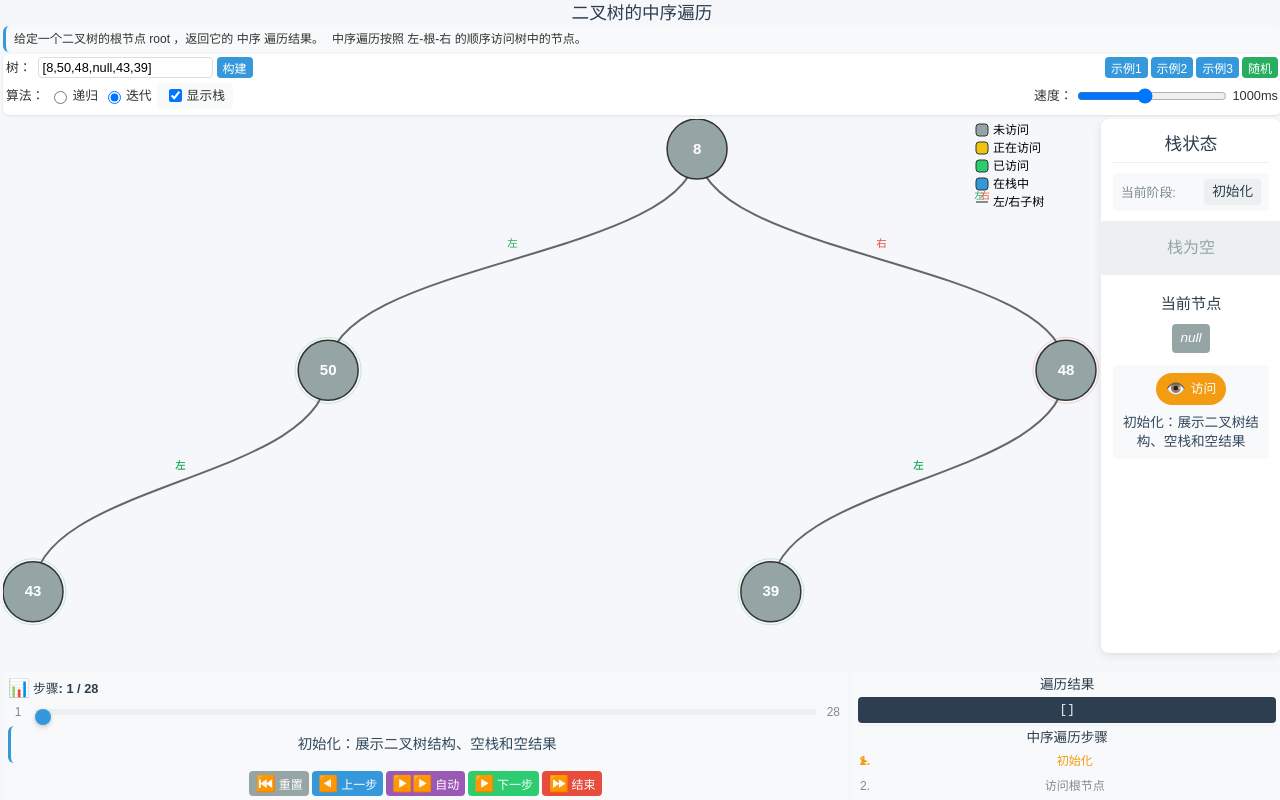
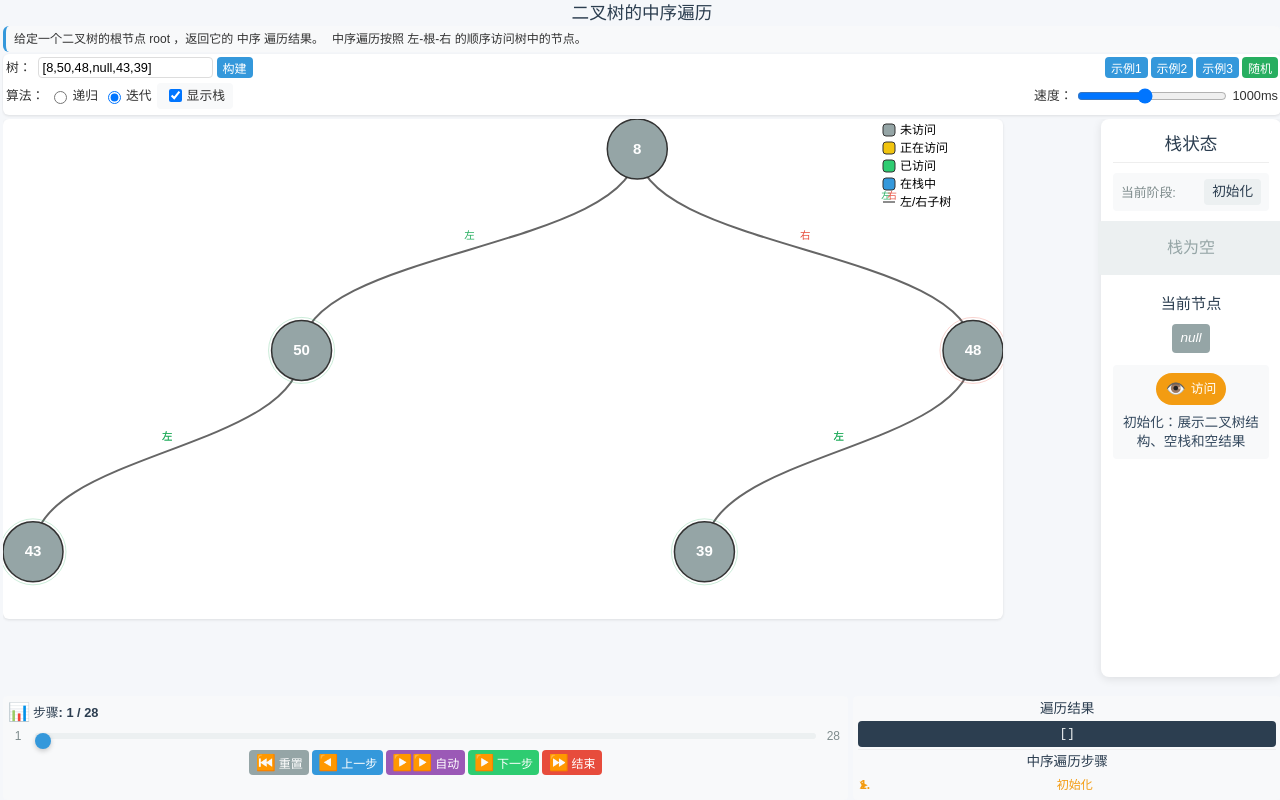
Before and after one commit to fuck-algorithm/leetcode-94-binary-tree-inorder-traversal, a React (Vite) app: page / in a window 1280 px wide. Built offline with nearby package versions, Linux system fonts and the light colour scheme.

Commit message:
界面优化：移除重复的操作说明信息，扩大树绘制区域的空间

```diff
--- a/src/components/BinaryTreeInorderTraversal.css
+++ b/src/components/BinaryTreeInorderTraversal.css
@@ -184,7 +184,7 @@ button:disabled {
   justify-content: space-between;
   gap: 5px;
   margin: 2px 0;
-  max-height: 16vh;
+  max-height: 13vh;
   overflow-y: auto;
 }
 
@@ -196,7 +196,7 @@ button:disabled {
   border-radius: 4px;
   flex: 2;
   font-size: 0.8rem;
-  max-height: 16vh;
+  max-height: 13vh;
   overflow-y: auto;
 }
 
@@ -548,14 +548,16 @@ button:disabled {
 }
 
 .visualization-container {
-  flex: 1;
-  height: 100%;
-  min-height: 0;
+  height: calc(65vh - 20px);
+  overflow: hidden;
   display: flex;
+  align-items: center;
   justify-content: center;
-  min-width: 300px;
-  overflow: visible;
-  position: relative;
+  background-color: white;
+  border-radius: 6px;
+  box-shadow: 0 1px 3px rgba(0, 0, 0, 0.1);
+  margin: 0;
+  padding: 0;
 }
 
 .stack-container-wrapper {
--- a/src/components/BinaryTreeInorderTraversal.tsx
+++ b/src/components/BinaryTreeInorderTraversal.tsx
@@ -545,12 +545,6 @@ export default function BinaryTreeInorderTraversal() {
             <span className="progress-step">{traversalSteps.length}</span>
           </div>
 
-          <div className="animation-status">
-            <div className="current-phase">
-              {traversalSteps[currentStep]?.description || '准备开始遍历'}
-            </div>
-          </div>
-
           <div className="step-buttons">
             <button
               onClick={resetSteps}
@@ -591,10 +585,6 @@ export default function BinaryTreeInorderTraversal() {
               <span className="button-icon">⏩</span> 结束
             </button>
           </div>
-
-          <div className="step-description">
-            {getCurrentStackState().description}
-          </div>
         </div>
 
         <div className="result-section">
```
